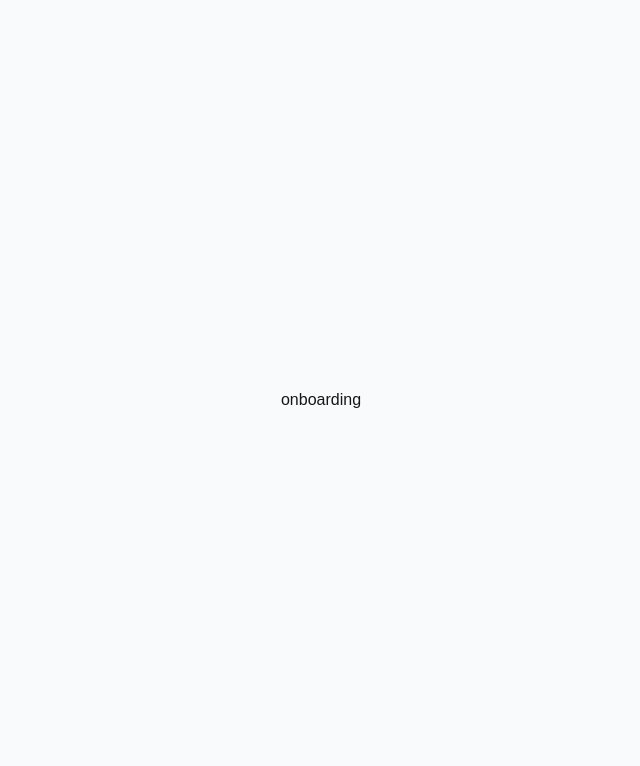
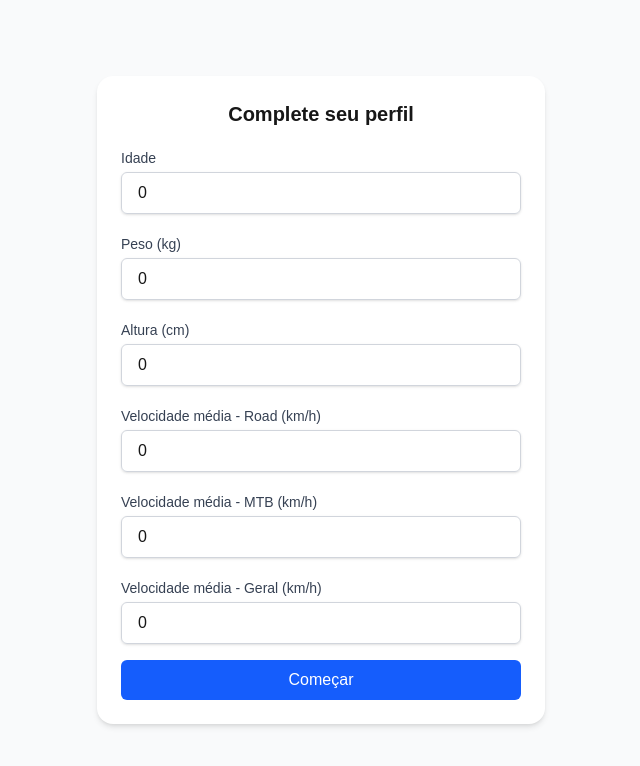
Before and after one commit to htamagnus/web-velox, a Next.js app: page /onboarding in a window 1280 px wide. Shown: the top 766 px of the page, without its empty margins (319-959 px from the left). Built offline with nearby package versions, Linux system fonts and the light colour scheme; no server answers.

Commit message:
create page for onboarding

```diff
--- a/src/app/onboarding/page.tsx
+++ b/src/app/onboarding/page.tsx
@@ -1,7 +1,9 @@
+import OnboardingForm from "@/components/onboarding/onboarding";
+
 export default function RegisterPage() {
   return (
     <main className="min-h-screen flex items-center justify-center bg-gray-50">
-        <h1>onboarding</h1>
+        <OnboardingForm />
     </main>
   )
 }
```
